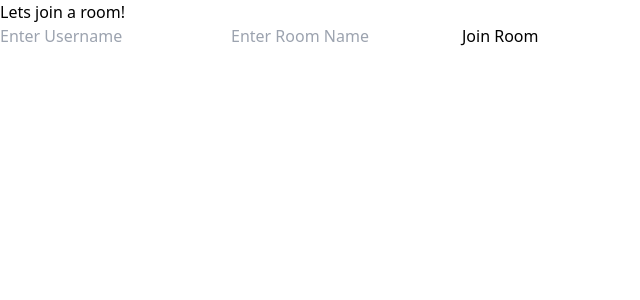
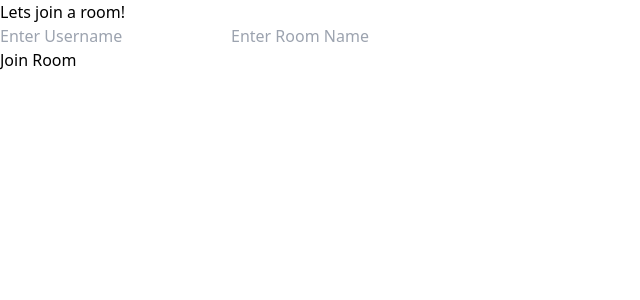
Before and after one commit to niwatoro/denki-usagi-mimi, a Next.js app: page / in a window 1280 px wide. Shown: the top 300 px of the page, without its empty margins (0-640 px from the left). Built offline with nearby package versions, Linux system fonts and the light colour scheme.

Commit message:
make a minor change

```diff
--- a/src/pages/index.tsx
+++ b/src/pages/index.tsx
@@ -25,8 +25,10 @@ export default function Home({ handleCredChange, handleLogin }: Props) {
 
       <form onSubmit={handleLogin}>
         <h1>Lets join a room!</h1>
-        <input onChange={(e) => setUsername(e.target.value)} value={username} placeholder="Enter Username" />
-        <input onChange={(e) => setRoomname(e.target.value)} value={roomname} placeholder="Enter Room Name" />
+        <div className="flex">
+          <input onChange={(e) => setUsername(e.target.value)} value={username} placeholder="Enter Username" />
+          <input onChange={(e) => setRoomname(e.target.value)} value={roomname} placeholder="Enter Room Name" />
+        </div>
         <button type="submit">Join Room</button>
       </form>
     </div>
```
